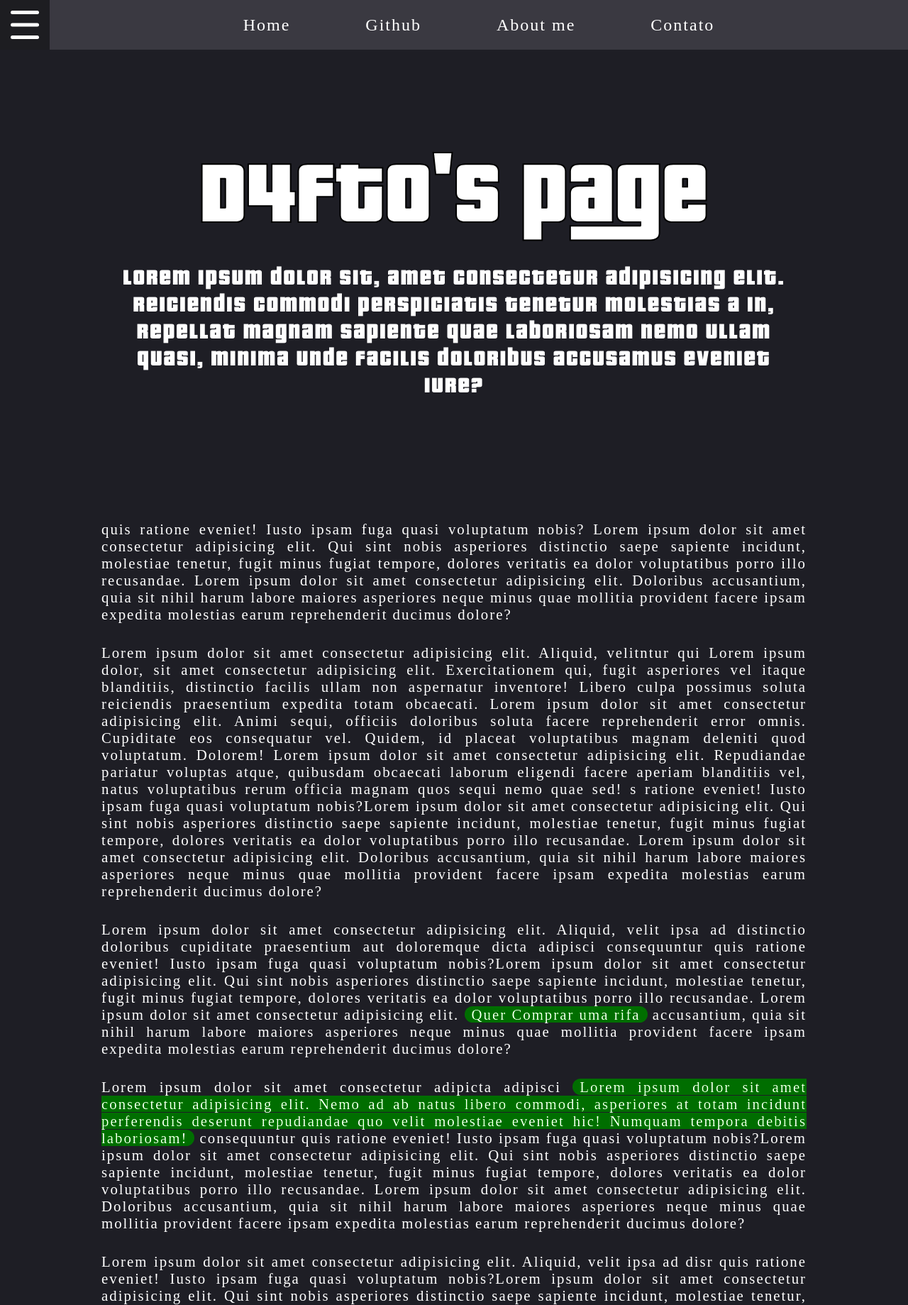
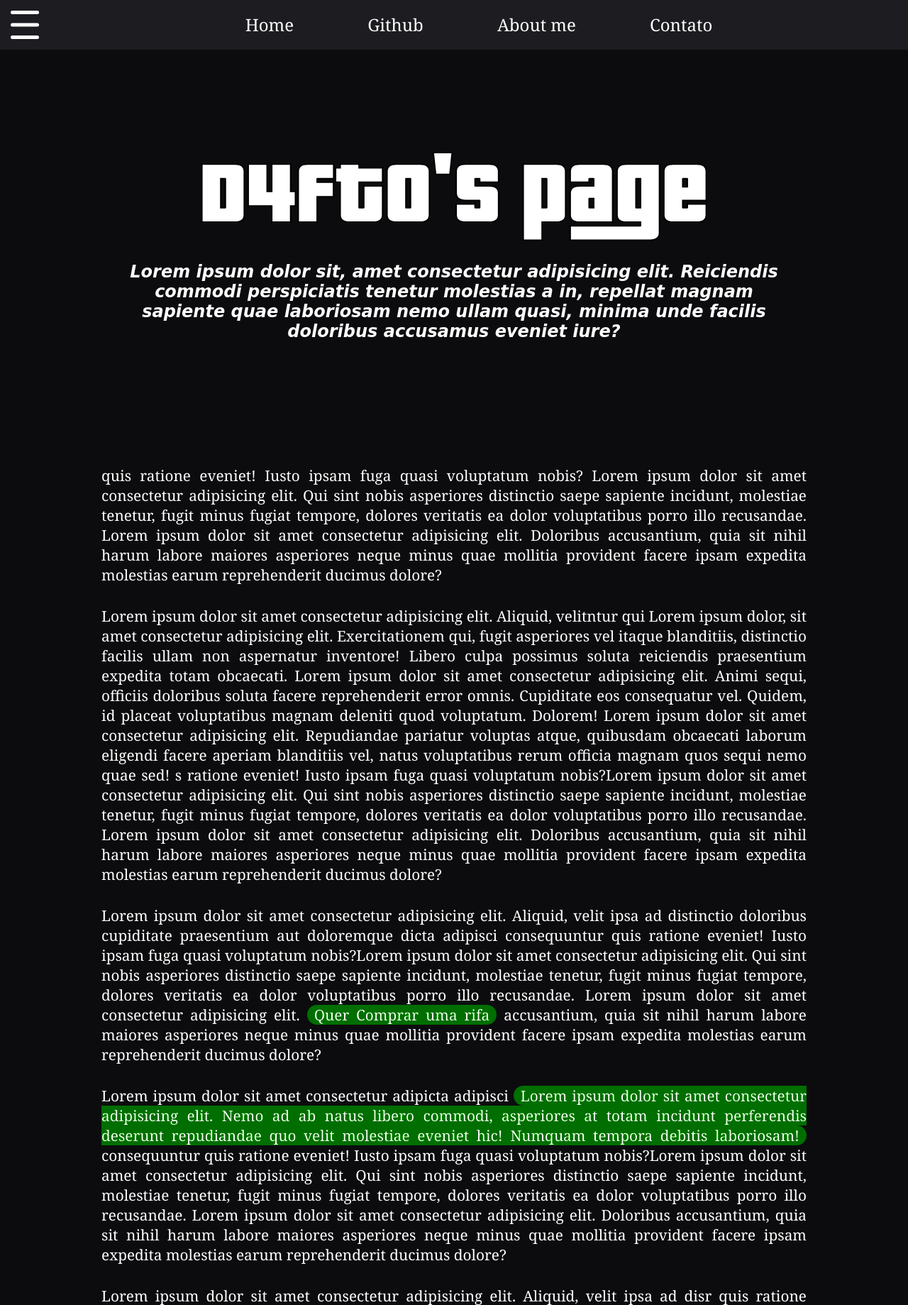
Before and after one commit to D4fto/d4fto, a PHP site: page / in a window 1280 px wide. Shown: the top 1839 px of the page at 71% size. Run offline with PHP 8.4, Linux system fonts and the light colour scheme; some web fonts are replaced.

Commit message:
Update estilo_principal.css

```diff
--- a/estilos/estilo_principal.css
+++ b/estilos/estilo_principal.css
@@ -18,12 +18,15 @@
     src: url(../fontes/Minecrafter.Reg.ttf)
 }
 body{
-    letter-spacing: 2px;
+
     color: white;
-    font-family:"fontetexto";
-    background-color: rgb(30, 30, 37);
+    font-family:Georgia, 'Times New Roman', Times, serif;
+    background-color: rgb(12, 12, 15);
     background-repeat: no-repeat;
     background-size: 100vw;
+}
+::selection{
+    background: gold;
 }
 ::-webkit-scrollbar{
 
@@ -32,12 +35,12 @@ body{
 ::-webkit-scrollbar-track{
 
 
-    background: rgb(58, 57, 65);
+    background: rgb(29, 29, 33);
 }
 ::-webkit-scrollbar-thumb{
     border: 5px solid;
 
-    border-color: rgb(58, 57, 65);
+    border-color: rgb(29, 29, 33);
     background: rgb(197, 197, 197);
     border-radius: 10px;
 }
@@ -64,14 +67,15 @@ h1{
     -webkit-text-stroke-width: 2px;
     -webkit-text-stroke-color: black;
     letter-spacing: 0px;
-    font-size: 8rem;
+    font-size: 8em;
     padding-top: 100px;
 
 }
 h2{
-    font-family: 'fontetitulo';
+    font-style: italic;
+    font-family: cursive;
     text-align: center;
-    font-size: 2rem;
+    font-size: 1.5em;
     padding: 30px;
     font-weight: 900;
 
@@ -81,7 +85,7 @@ svg{
     position: fixed;
 
     top: 0px;
-    background-color: rgb(58, 57, 65);
+    background-color: rgb(29, 29, 33);
     width: 40px;
     height: 40px;
     padding: 15px;
@@ -142,7 +146,8 @@ path{
     transition: all 500ms;
 }
 .menu_vertical ul li a:hover{
-    background-color: rgba(10, 10, 10, 0.95);
+    animation: cores 5s infinite linear;
+    background-color: rgba(255, 0, 0, 0.95);
     font-size: 2rem;
 }
 .menu_horizontal{
@@ -155,7 +160,7 @@ path{
     left: 0px;
     width: 100vw;
     height: 70px;
-    background-color: rgb(58, 57, 65);
+    background-color: rgb(29, 29, 33);
 }
 .menu_horizontal ul{
 
@@ -167,7 +172,8 @@ path{
     transition: all 500ms;
 }
 .menu_horizontal ul li:hover{
-    background-color: rgba(10, 10, 10, 0.5);
+    animation: cores 5s infinite linear;
+    background-color: rgba(255, 0, 0, 0.5);
     display: inline-block;
 }
 .menu_horizontal ul li a{
```
